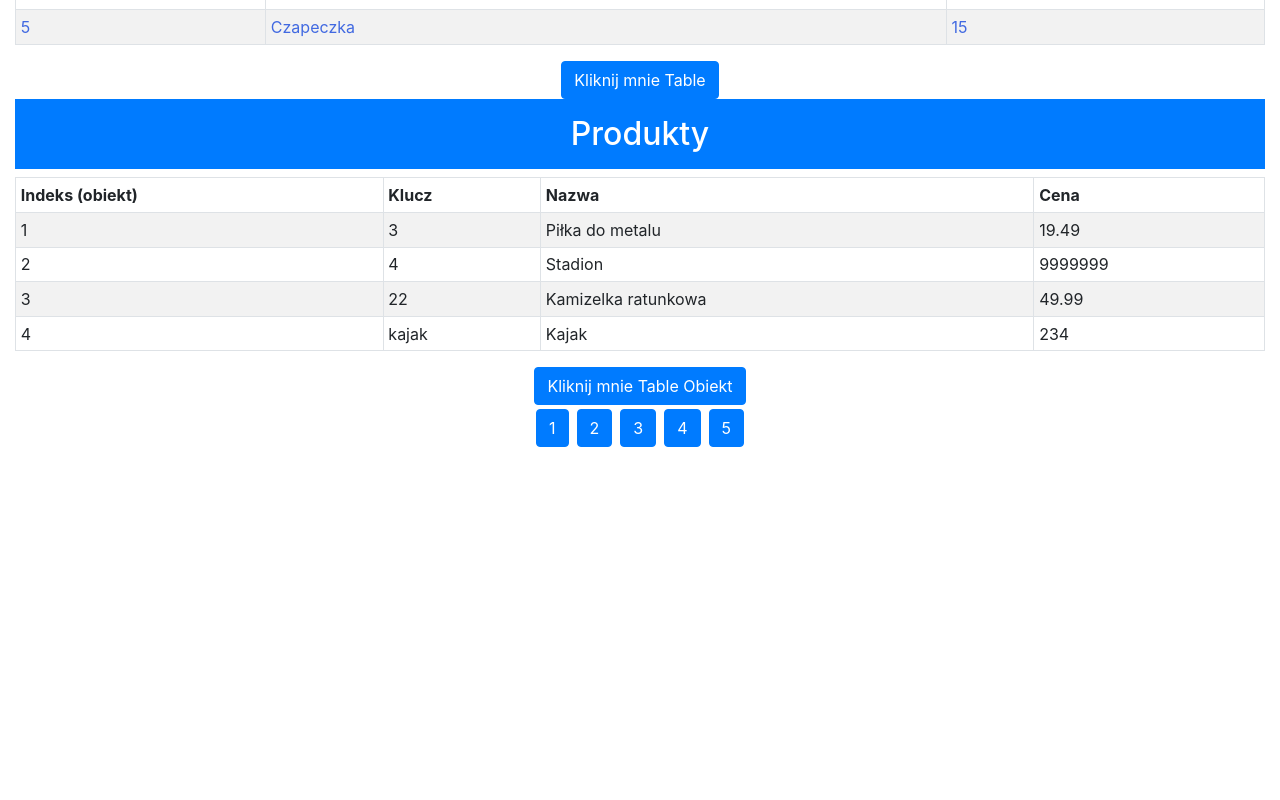
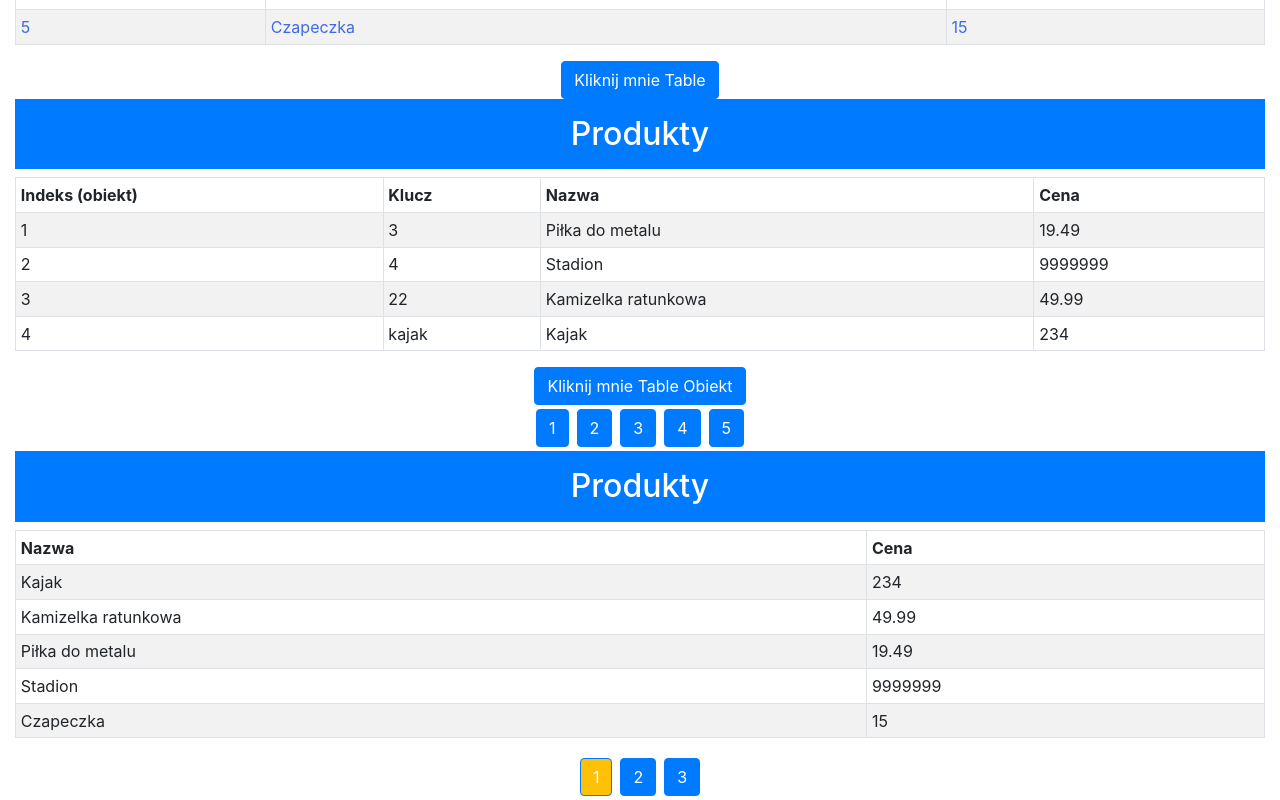
Before and after one commit to zxvcv/SSI_Lab_PK, a Vue app: page / in a window 1280 px wide. Shown: the part 2025-2825 px from the top of the page. Before the commit the page ends 2476 px from the top, so only its background shows below. Built offline with nearby package versions, Linux system fonts and the light colour scheme.

Commit message:
lab4_homework vue_lab2_homework

```diff
--- a/src/App.html
+++ b/src/App.html
@@ -122,4 +122,24 @@
             {{ i }}
         </button>
     </div>
+
+    <h2 class="bg-primary text-white text-center p-3">Produkty</h2>
+    <table class="table table-sm table-bordered table-striped text-left">
+        <tr><th>Nazwa</th><th>Cena</th></tr>
+        <tbody>
+        <tr v-for="p in elementyStrony" v-bind:key="p.nazwa">
+            <td>{{ p.nazwa }}</td>
+            <td>{{ p.cena }}</td>
+        </tr>
+        </tbody>
+    </table>
+    <div class="text-center">
+        <!-- eslint-disable-next-line vue/require-v-for-key -->
+        <button v-for="i in liczbaStron"
+                v-on:click="wybierzStrone(i)"
+                class="btn btn-primary m-1"
+                v-bind:class="{'bg-warning': aktualnaStrona === i}">
+            {{ i }}
+        </button>
+    </div>
 </div>
--- a/src/App.vue
+++ b/src/App.vue
@@ -44,7 +44,24 @@ export default {
         22: { nazwa: "Kamizelka ratunkowa", cena: 49.99 },
         3: { nazwa: "Piłka do metalu", cena: 19.49 },
         "4": { nazwa: "Stadion", cena: 9999999 }
-      }
+      },
+
+      rozmiarStrony: 5,
+      aktualnaStrona: 1,
+      produktyPaginacja: [
+        { nazwa: "Kajak", cena: 234 },
+        { nazwa: "Kamizelka ratunkowa", cena: 49.99 },
+        { nazwa: "Piłka do metalu", cena: 19.49 },
+        { nazwa: "Stadion", cena: 9999999 },
+        { nazwa: "Czapeczka", cena: 15 },
+        { nazwa: "Krzesełko", cena: 29.49 },
+        { nazwa: "Szachownica", cena: 59 },
+        { nazwa: "Czhorągiewka", cena: 9.99 },
+        { nazwa: "Jabłuszko", cena: 2.99 },
+        { nazwa: "Gruszeczka", cena: 3.99 },
+        { nazwa: "Laptop", cena: 3500 },
+        { nazwa: "Samochód", cena: 30000 }
+      ]
     }
   },
   computed: {
@@ -83,6 +100,13 @@ export default {
     },
     zawartoscTekstowa() {
       return this.podswietlenieProp ? "Podswietlenie" : `Produkt: ${this.nazwa}`;
+    },
+    liczbaStron() {
+      return Math.ceil(this.produktyPaginacja.length / this.rozmiarStrony);
+    },
+    elementyStrony() {
+      let start = (this.aktualnaStrona - 1) * this.rozmiarStrony;
+      return this.produktyPaginacja.slice(start, start + this.rozmiarStrony);
     }
   },
   methods: {
@@ -129,6 +153,9 @@ export default {
     },
     przechwycKlikniecieLiczba(liczba) {
       console.log(`liczba: ${liczba}`);
+    },
+    wybierzStrone(strona) {
+      this.aktualnaStrona = strona;
     }
   },
   filters: {
```
